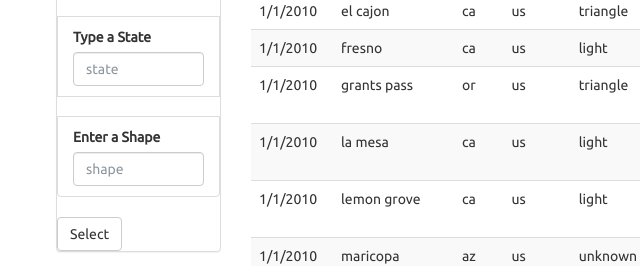
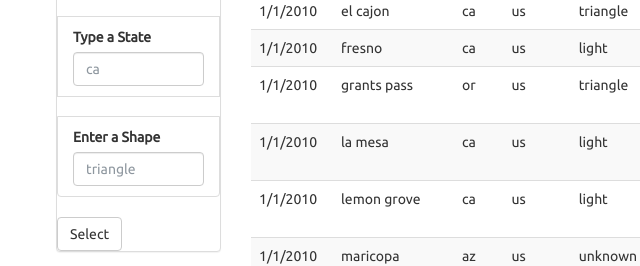
Before and after one commit to AliceSartori/Javascript-challenge, a plain HTML site: page index.html in a window 1280 px wide. Shown: the part 898-1164 px from the top of the page, 14-654 px from the left. Drawn offline with nearby package versions, Linux system fonts and the light colour scheme.

Commit message:
modified two placeholders

```diff
--- a/index.html
+++ b/index.html
@@ -47,12 +47,12 @@
                         <br>
                       <li class="filter list-group-item">
                         <label for="state">Type a State </label>
-                        <input class="form-control" id="state" type="text" placeholder="state">
+                        <input class="form-control" id="state" type="text" placeholder="ca">
                         </li>
                         <br>
                       <li class="filter list-group-item">
                         <label for="shape">Enter a Shape </label>
-                        <input class="form-control" id="shape" type="text" placeholder="shape">
+                        <input class="form-control" id="shape" type="text" placeholder="triangle">
                       </li>
                     </ul>
                   </div>
```
